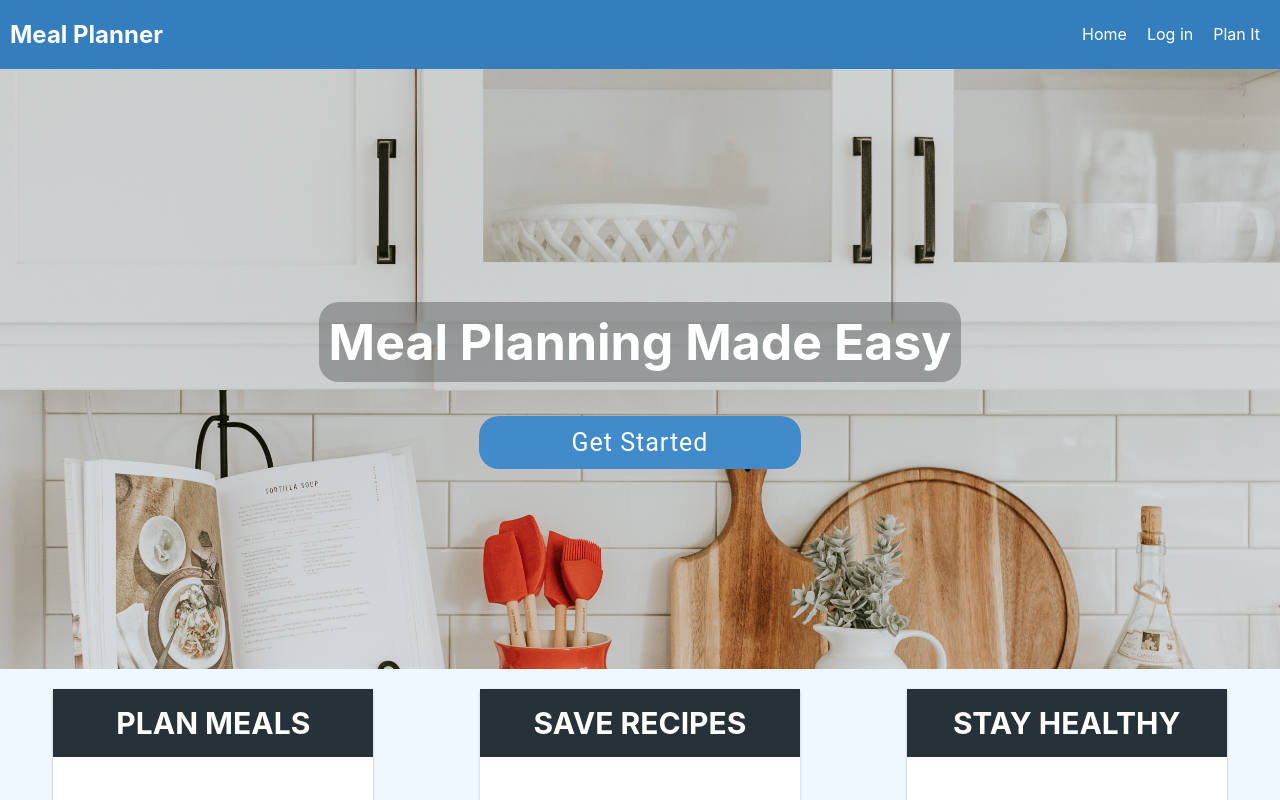
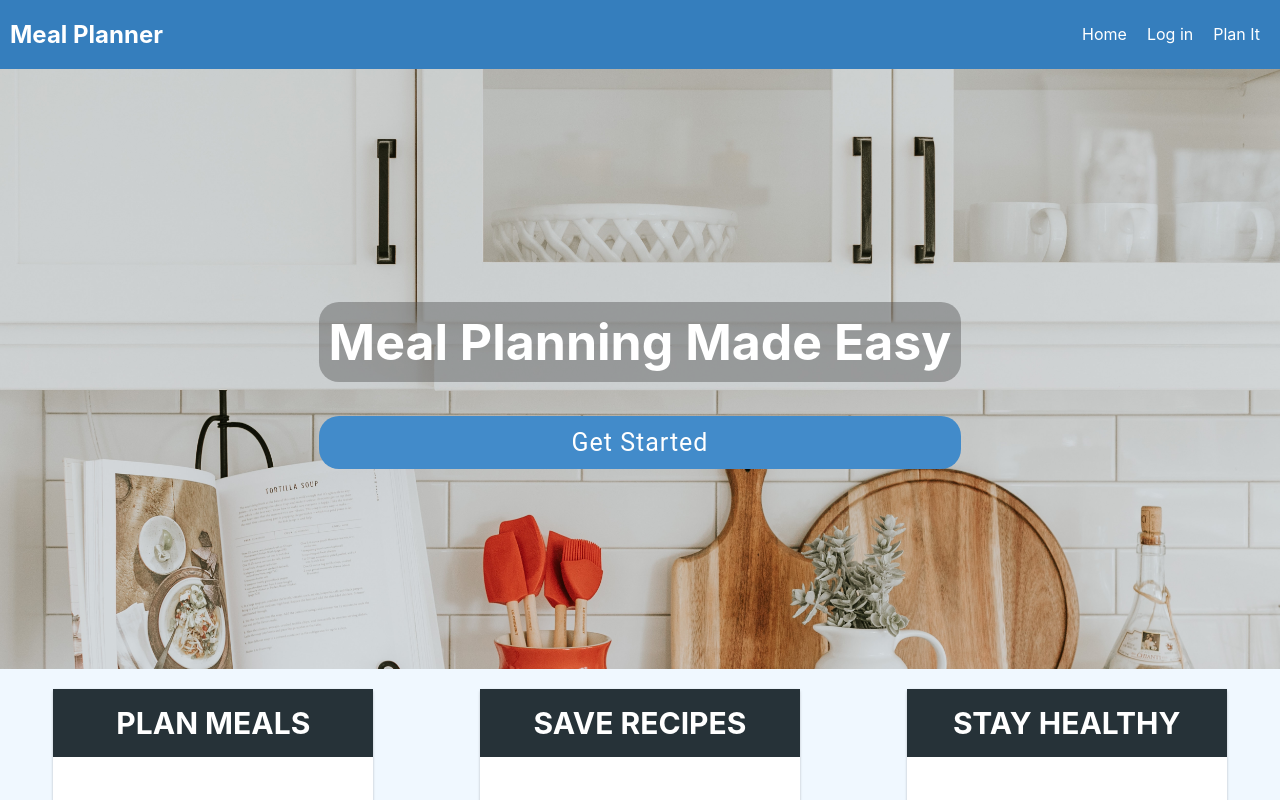
Before and after one commit to muzhaqi16/meal-planner-react, a React (Create React App) app: page / in a window 1280 px wide. Shown: the top 800 px of the page. Built offline with nearby package versions, Linux system fonts and the light colour scheme; the HTML template or start-up script is replaced by a standard one.

Commit message:
enable links for landing page

```diff
--- a/src/routes/LandingPage/LandingPage.js
+++ b/src/routes/LandingPage/LandingPage.js
@@ -10,7 +10,7 @@ export default class LandingPage extends React.Component {
                     <div className="hero-container">
                         <h1>Meal Planning Made Easy</h1>
 
-                        <Button text='Get Started' />
+                        <a href="/planner"> <Button text='Get Started' /></a>
                     </div>
                 </div>
                 <div className="articles">
@@ -24,7 +24,7 @@ export default class LandingPage extends React.Component {
                             worry about what to cook
                         </p>
                         <footer>
-                            <Button text="Plan it now" />
+                            <a href="/planner"><Button text="Plan it now" /></a>
                         </footer>
                     </article>
                     <article>
@@ -35,7 +35,7 @@ export default class LandingPage extends React.Component {
                             Save your favourite recipes to your list so next time you know what you like
                     </p>
                         <footer>
-                            <Button text="Look it up" />
+                            <a href="/planner"><Button text="Look it up" /></a>
                         </footer>
                     </article>
                     <article>
@@ -47,7 +47,7 @@ export default class LandingPage extends React.Component {
                             calories
                     </p>
                         <footer>
-                            <Button text="Check it out" />
+                            <a href="/planner"><Button text="Check it out" /></a>
                         </footer>
                     </article>
                 </div>
```
